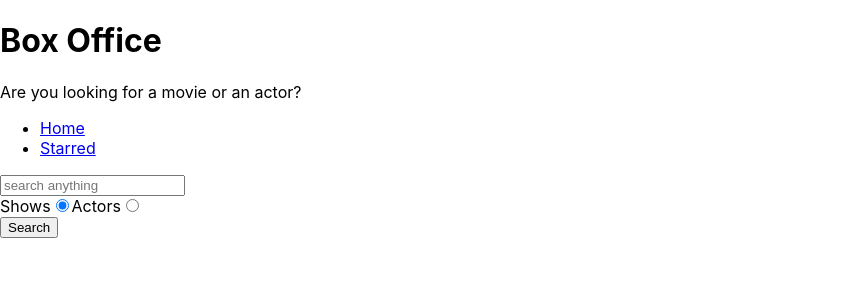
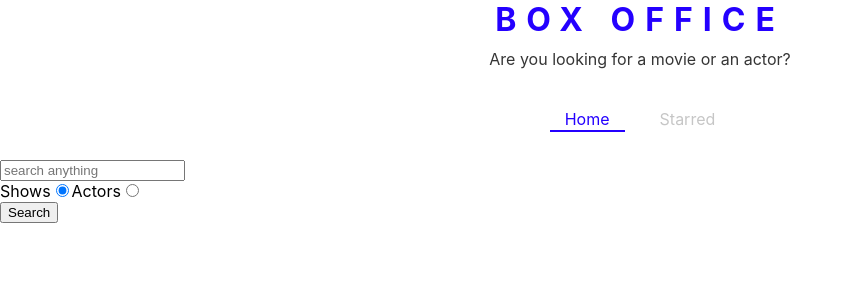
Before and after one commit to amansingh0301/box-office, a React (Create React App) app: page / in a window 1280 px wide. Shown: the top 300 px of the page, without its empty margins (0-853 px from the left). Built offline with nearby package versions, Linux system fonts and the light colour scheme.

Commit message:
defined theme for styled components

```diff
--- a/src/App.js
+++ b/src/App.js
@@ -1,32 +1,41 @@
-import React from "react";
-import {Switch,Route} from 'react-router-dom';
-import Home from "./Pages/Home";
-import Starred from "./Pages/Starred";
-import Show from "./Pages/show";
+import React from 'react';
+import { Switch, Route } from 'react-router-dom';
+import { ThemeProvider } from 'styled-components';
+
+import Home from './Pages/Home';
+import Starred from './Pages/Starred';
+import Show from './Pages/show';
+
+const theme = {
+  mainColors: {
+    blue: '#2400ff',
+    gray: '#c6c6c6',
+    dark: '#353535',
+  },
+};
 
 function App() {
   return (
-    <div>
+    <ThemeProvider theme={theme}>
       <Switch>
-        <Route exact path='/'>
-          <Home/>
+        <Route exact path="/">
+          <Home />
         </Route>
 
-        <Route exact path='/starred'>
-          <Starred/>
+        <Route exact path="/starred">
+          <Starred />
         </Route>
 
-        <Route exact path='/show/:id'>
-          <Show/>
+        <Route exact path="/show/:id">
+          <Show />
         </Route>
 
         <Route>
-          Not found
+          <div>Not found</div>
         </Route>
-
       </Switch>
-    </div>
-  )
+    </ThemeProvider>
+  );
 }
 
 export default App;
--- a/src/Components/Navs.js
+++ b/src/Components/Navs.js
@@ -1,25 +1,32 @@
-import React from 'react'
-import {Link} from 'react-router-dom';
+import React from 'react';
+import { useLocation } from 'react-router-dom';
+
+import { NavList, LinkStyled } from './Navs.styled';
 
 const LINKS = [
-    {
-        to:'/',
-        text:'Home'
-    },
-    {
-        to:'/starred',
-        text:'Starred'
-    }
-]
+  { to: '/', text: 'Home' },
+  { to: '/starred', text: 'Starred' },
+];
 
 const Navs = () => {
-    return (
-        <ul>
-            {
-                LINKS.map(item => <li><Link to={item.to}>{item.text}</Link></li>)
-            }
-        </ul>
-    )
-}
+  const location = useLocation();
+
+  return (
+    <div>
+      <NavList>
+        {LINKS.map(item => (
+          <li key={item.to}>
+            <LinkStyled
+              to={item.to}
+              className={item.to === location.pathname ? 'active' : ''}
+            >
+              {item.text}
+            </LinkStyled>
+          </li>
+        ))}
+      </NavList>
+    </div>
+  );
+};
 
 export default Navs;
--- /dev/null
+++ b/src/Components/Navs.styled.js
@@ -0,0 +1,41 @@
+import styled from 'styled-components';
+import { Link } from 'react-router-dom';
+
+export const NavList = styled.ul`
+  display: flex;
+  justify-content: center;
+  list-style: none;
+  margin: 0 0 30px;
+  padding: 0;
+`;
+
+export const LinkStyled = styled(Link)`
+  margin: 0 10px;
+  padding: 3px 15px;
+  position: relative;
+  text-decoration: none;
+  color: ${({ theme }) => theme.mainColors.gray};
+  &.active {
+    color: ${({ theme }) => theme.mainColors.blue};
+    &:after {
+      content: '';
+      position: absolute;
+      display: block;
+      height: 2px;
+      left: 0%;
+      bottom: 0;
+      background-color: ${({ theme }) => theme.mainColors.blue};
+      animation: slide-in 0.3s ease-in forwards;
+      @keyframes slide-in {
+        from {
+          left: 50%;
+          width: 0;
+        }
+        to {
+          left: 0%;
+          width: 100%;
+        }
+      }
+    }
+  }
+`;
--- a/src/Components/Title.js
+++ b/src/Components/Title.js
@@ -1,12 +1,13 @@
 import React from 'react';
+import { TitleWrapper } from './Title.styled';
 
-const Title = ({title,subtitle}) => {
-    return (
-    <div>
-        <h1>{title}</h1>
-        <p>{subtitle}</p>
-    </div>
-    )
-}
+const Title = ({ title, subtitle }) => {
+  return (
+    <TitleWrapper>
+      <h1>{title}</h1>
+      <p>{subtitle}</p>
+    </TitleWrapper>
+  );
+};
 
 export default Title;
--- /dev/null
+++ b/src/Components/Title.styled.js
@@ -0,0 +1,18 @@
+import styled from 'styled-components';
+
+export const TitleWrapper = styled.div`
+  text-align: center;
+  margin: 0 0 40px;
+
+  h1 {
+    color: ${({ theme }) => theme.mainColors.blue};
+    letter-spacing: 10px;
+    text-transform: uppercase;
+    margin: 0 0 10px;
+  }
+
+  p {
+    color: ${({ theme }) => theme.mainColors.dark};
+    margin: 0;
+  }
+`;
```
